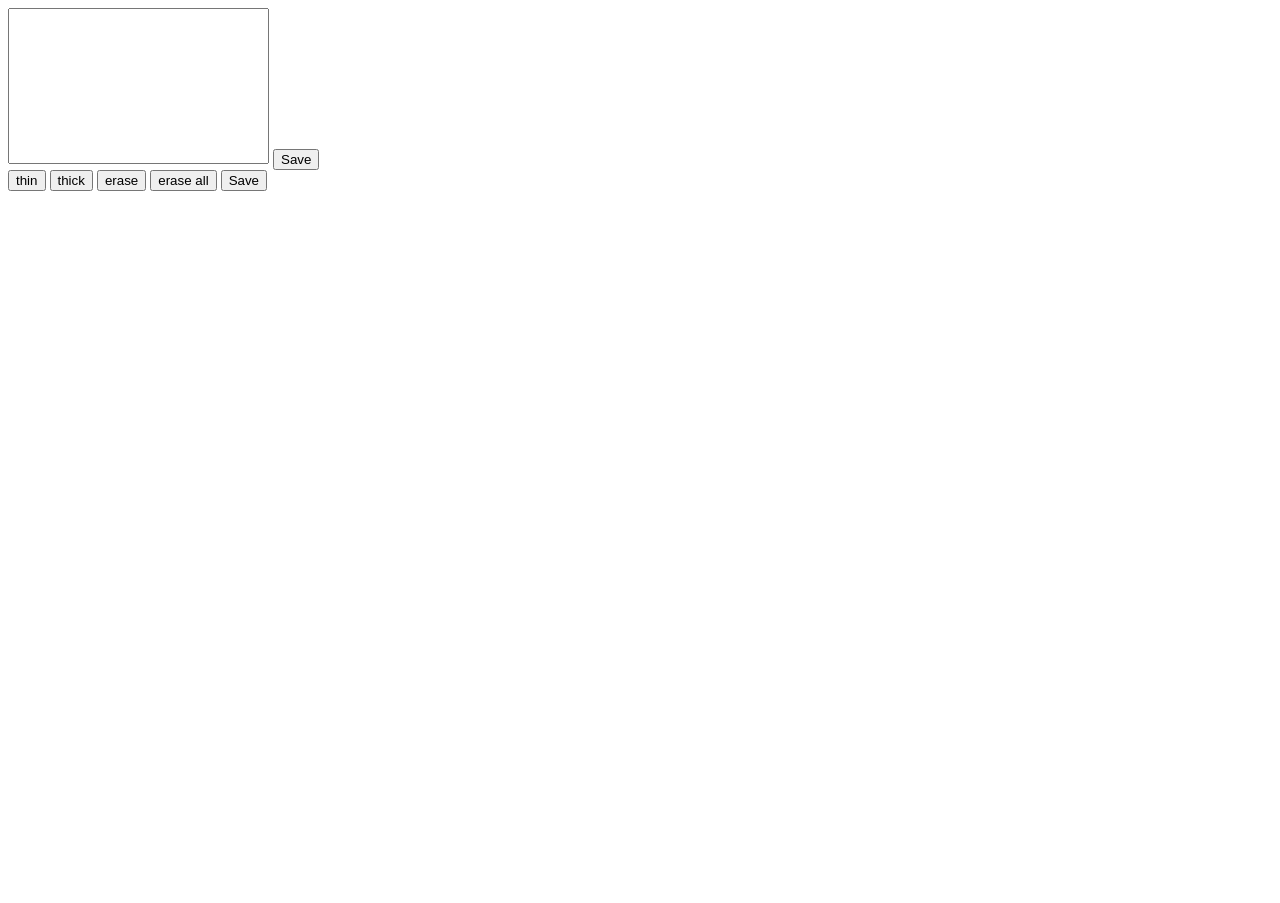
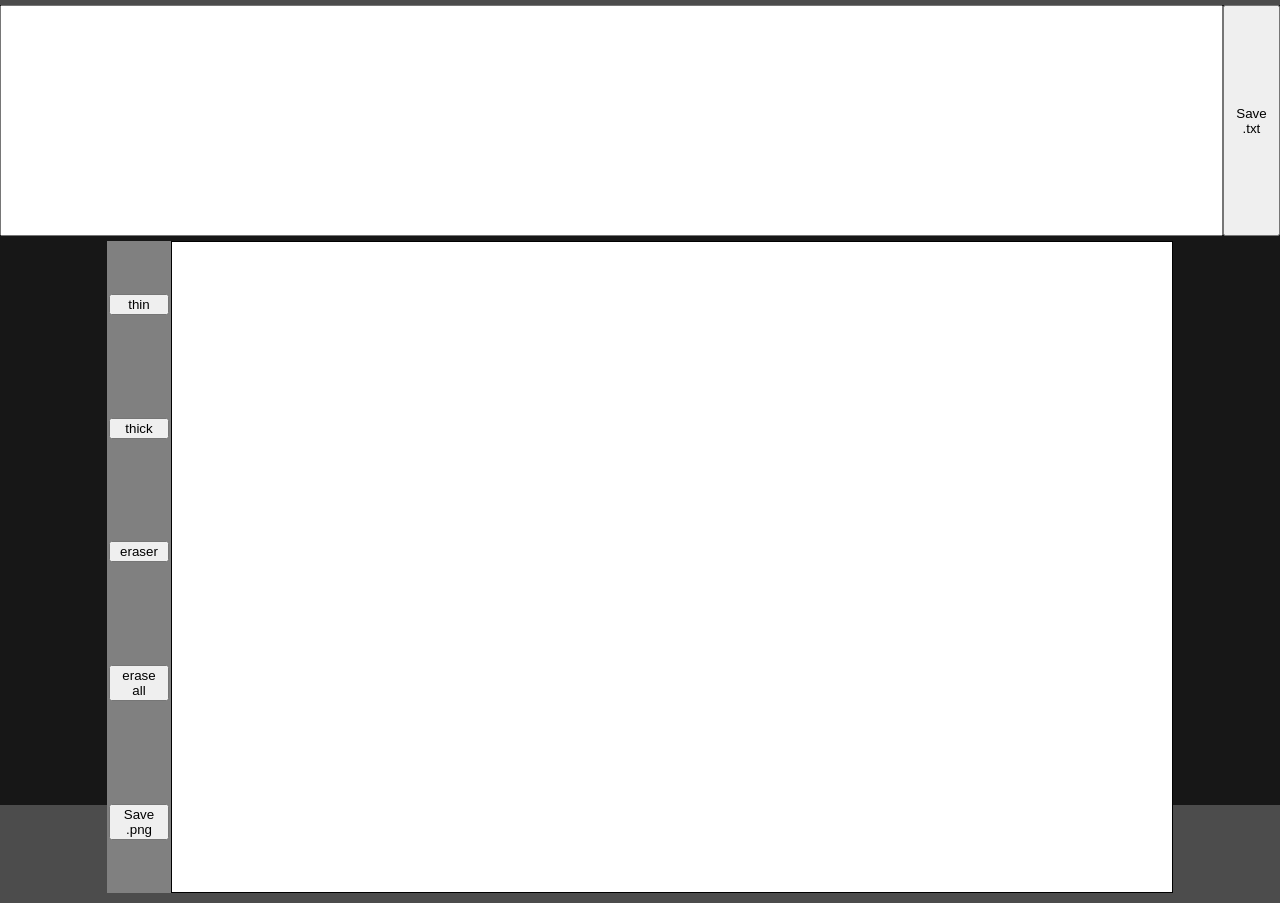
Before and after one commit to Jeffmac95/textdraw, a plain HTML site: page index.html in a window 1280 px wide. Both pictures are taken after a click on the button "thin". Drawn offline with Linux system fonts and the light colour scheme.

Commit message:
initial commit

```diff
--- a/index.html
+++ b/index.html
@@ -3,31 +3,27 @@
 <head>
     <meta charset="UTF-8">
     <meta name="viewport" content="width=device-width, initial-scale=1.0">
+    <link rel="stylesheet" href="style.css">
     <title>textdraw</title>
-
-    <style>
-        #txt {
-            resize: none;
-        }
-    </style>
 </head>
 
 <body>
     <div id="text_area">
-        <textarea id="txt" cols="30" rows="10" wrap="soft"></textarea>
-        <button>Save</button>
+        <textarea id="txt" cols="190" rows="15" wrap="soft"></textarea>
+        <button id="save_txt_button">Save .txt</button>
     </div>
 
-    <div id="paint_tools">
-        <button>thin</button>
-        <button>thick</button>
-        <button>erase</button>
-        <button>erase all</button>
-        <button>Save</button>
+    <div id="container">
+        <div id="paint_tools">
+            <button>thin</button>
+            <button>thick</button>
+            <button id="eraser">eraser</button>
+            <button id="nuke">erase all</button>
+            <button>Save .png</button>
+        </div>
+
+        <canvas id="canvas" width="1000", height="650"></canvas>
     </div>
-
-    <canvas id="canvas" width="1000", height="700"></canvas>
-
 
 
     <script src="main.js"></script>
--- a/main.js
+++ b/main.js
@@ -1,36 +1,35 @@
 const canvas = document.querySelector("canvas");
 const ctx = canvas.getContext("2d");
 
-const WIDTH = canvas.width;
-const HEIGHT = canvas.height;
-const brush_width = 10;
-const brush_height = 10;
 let brush_x = 0;
 let brush_y = 0;
 
-function draw_brush() {
-    // ctx.clearRect(0, 0, WIDTH, HEIGHT);
-    ctx.beginPath();
-    ctx.rect(brush_x, brush_y, brush_width, brush_height);
-    ctx.fillStyle = "black";
-    ctx.fill();
+document.addEventListener('mousedown', start);
+document.addEventListener('mouseup', stop);
+
+function start(e) {
+    document.addEventListener('mousemove', draw);
+    pos(e);
 }
 
-function brush_pos(e) {
+function pos(e) {
     const rect = canvas.getBoundingClientRect();
-    mouse_x = e.clientX - rect.left;
-    mouse_y = e.clientY - rect.top;
-
-    if (mouse_x >= 0 && mouse_x < WIDTH &&
-        mouse_y >= 0 && mouse_y < HEIGHT) {
-        brush_x = mouse_x - brush_width / 2;
-        brush_y = mouse_y - brush_height / 2;
-    }
-
-    draw_brush();
+    brush_x = e.clientX - rect.left;
+    brush_y = e.clientY - rect.top;
 }
 
-canvas.addEventListener("mousedown", brush_pos);
-// canvas.addEventListener("mouseout", () => {
-//     ctx.clearRect(0, 0, WIDTH, HEIGHT)
-// });
+function stop() {
+    document.removeEventListener('mousemove', draw)
+}
+
+function draw(e) {
+    ctx.beginPath();
+    ctx.lineWidth = 5;
+    ctx.lineCap = 'round';
+    ctx.strokeStyle = 'black';
+    ctx.moveTo(brush_x, brush_y);
+    pos(e);
+    ctx.lineTo(brush_x, brush_y);
+    ctx.stroke();
+
+}
--- /dev/null
+++ b/style.css
@@ -0,0 +1,49 @@
+* {
+    box-sizing: border-box;
+}
+
+html, body {
+    width: 100%;
+    height: 100%;
+    margin: 0;
+    background: rgba(0, 0, 0, 0.7);
+}
+
+#nuke:hover {
+    background: red;
+}
+button:hover {
+    box-shadow: 0 0 5px 5px #5f5f5f;
+}
+
+#text_area {
+    display: flex;
+    justify-content: center;
+    margin: 5px 0;
+}
+
+#txt {
+    resize: none;
+}
+#txt:focus {
+    box-shadow: 0 0 5px 5px #5f5f5f;
+}
+
+#container {
+    display: flex;
+    justify-content: center;
+}
+
+#paint_tools {
+    display: flex;
+    justify-content: space-around;
+    flex-direction: column;
+    width: 5%;
+    background: gray;
+    padding: 2px;
+}
+
+canvas {
+    border: 1px solid black;
+    background-color: white;
+}
```
